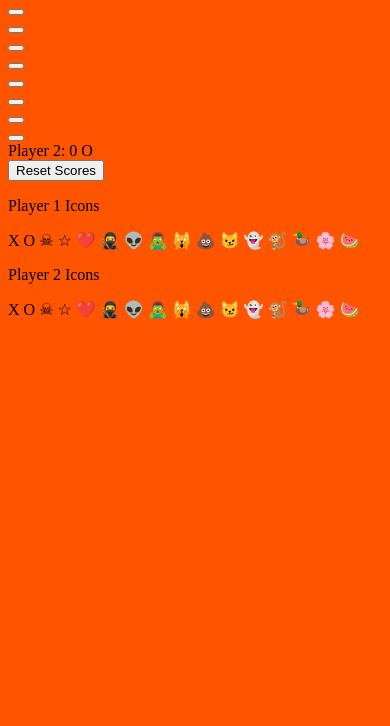
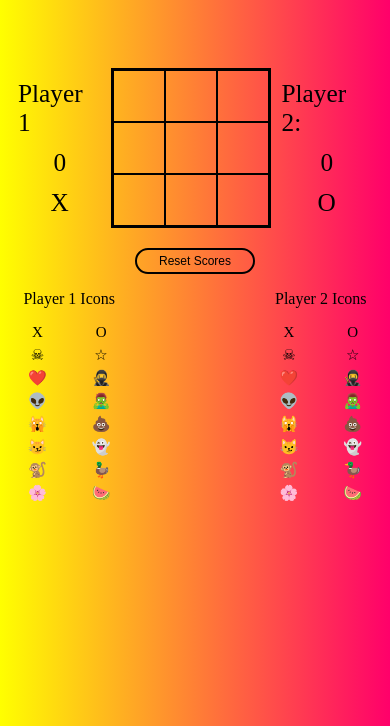
Before and after one commit to JoeB025/Tic-Tac-Toe, a plain HTML site: page index.html in a window 390 px wide. Shown: the part 118-844 px from the top of the page. Drawn offline with Linux system fonts and the light colour scheme.

Commit message:
basic styling applied for small screens

```diff
--- a/index-Large-Screen.css
+++ b/index-Large-Screen.css
@@ -64,6 +64,7 @@ body {
   height: 80px;
   font-size: 30px;
   background-color: inherit;
+  border: none;
 }
 
 .game-buttons:hover {
@@ -98,12 +99,14 @@ body {
   padding-right: 100px;
 }
 
-.symbol-divider {
+.symbol-divider-p1,
+.symbol-divider-p2 {
   display: grid;
   grid-template-columns: 1fr 1fr 1fr 1fr;
   gap: 10px;
   justify-content: space-evenly;
 }
+
 
 .icon-heading {
   text-align: center;
--- a/index-Small-Screen.css
+++ b/index-Small-Screen.css
@@ -2,9 +2,131 @@
 
 @media only screen and (max-width: 767px) {
 
-  body {
-    background-color: rgb(255, 85, 0);
-  }
+
+body {
+  background: linear-gradient(to right, rgb(255, 255, 0), rgb(255, 0, 106));
+  padding-bottom: 5vh;
+}
+
+.page-title {
+  text-align: center;
+  font-size: 6vh;
+}
+
+.main-section {
+  display: flex;
+  justify-content: space-evenly;
+}
+
+.message-displays {
+  text-align: center;
+  color: white;
+  height: 30px;
+}
+
+.win-message,
+.turn-message {
+  font-size: 2.5vh;
+}
+
+.player-one-scoreboard,
+.player-two-scoreboard {
+  display: flex;
+  flex-direction: column;
+  align-items: center;
+  font-size: 3vh;
+  justify-content: space-evenly;
+  padding: 0px 10px;
+}
+
+.main-grid {
+  display: grid;
+  grid-template-columns: 1fr 1fr 1fr;
+  justify-content: center;
+  align-items: center;
+  border: solid rgb(0, 0, 0) 2px;
+}
+
+.grid-1,
+.grid-2,
+.grid-3,
+.grid-4,
+.grid-5,
+.grid-6,
+.grid-7,
+.grid-8,
+.grid-9 {
+  border: solid rgb(0, 0, 0) 1px;
+  display: flex;
+}
+
+.game-buttons {
+  width: 50px;
+  height: 50px;
+  font-size: 18px;
+  background-color: inherit;
+  border: none;
+}
+
+.game-buttons:hover {
+  cursor: pointer;
+}
+
+.reset-section {
+  text-align: center;
+  margin-top: 20px;
+}
+
+.reset-button {
+  font-size: 12px;
+  padding: 4px 0px;
+  width: 120px;
+  background-color: inherit;
+  border: solid black 2px;
+  border-radius: 100px;
+}
+
+.reset-button:hover {
+  color: white;
+  cursor: pointer;
+}
+
+
+.choose-symbol {
+  display: flex;
+  flex-direction: row;
+  justify-content: space-between;
+}
+
+.symbol-divider-p1,
+.symbol-divider-p2 {
+  display: grid;
+  grid-template-columns: 1fr 1fr;
+  gap: 5px;
+  justify-content: space-evenly;
+}
+
+
+.icon-heading {
+  text-align: center;
+  font-size: 16px;
+}
+
+.symbol {
+  text-align: center;
+  font-size: 15px;
+  padding-left: 20px;
+  padding-right: 20px;
+}
+
+
+.winning-line::after {
+  content: "WIN";
+  display: block;
+  width: 100%;
+  height: 2px;
+  font-size: 10px;
+}
 
 
 }
--- a/index.html
+++ b/index.html
@@ -71,7 +71,7 @@
       <section class="choose-symbol">
         <div>
           <p class="icon-heading">Player 1 Icons</p>
-          <div class="symbol-divider">
+          <div class="symbol-divider-p1">
             <span id="symbol-one-p1" class="symbol">X</span>
             <span id="symbol-two-p1" class="symbol">O</span>
             <span id="symbol-three-p1" class="symbol">☠</span>
@@ -93,7 +93,7 @@
 
         <div>
           <p class="icon-heading">Player 2 Icons</p>
-          <div class="symbol-divider">
+          <div class="symbol-divider-p2">
             <span id="symbol-one-p2" class="symbol">X</span>
             <span id="symbol-two-p2" class="symbol">O</span>
             <span id="symbol-three-p2" class="symbol">☠</span>
```
